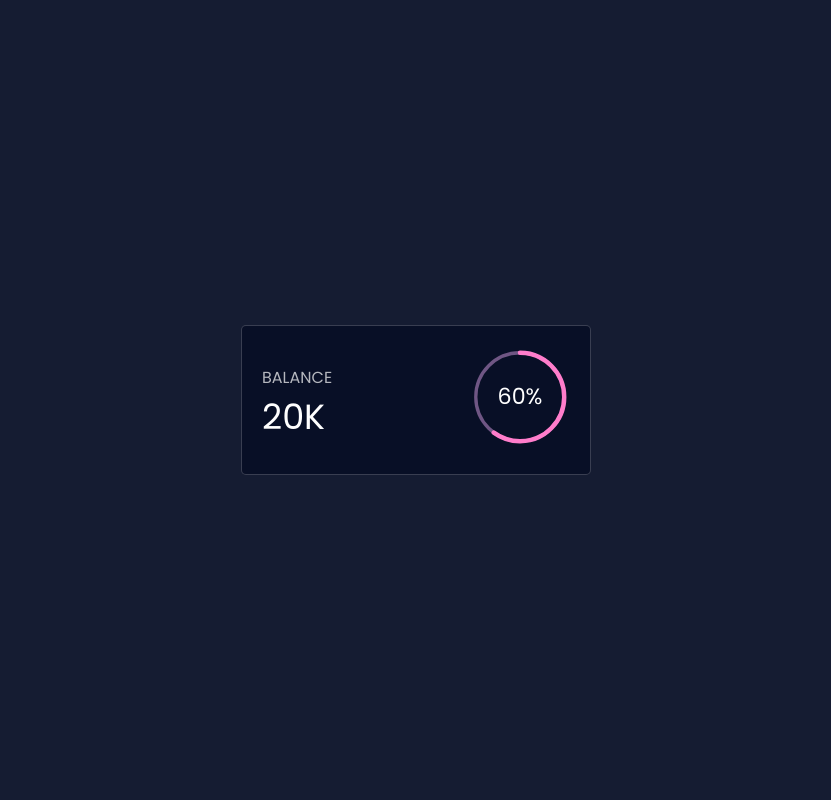
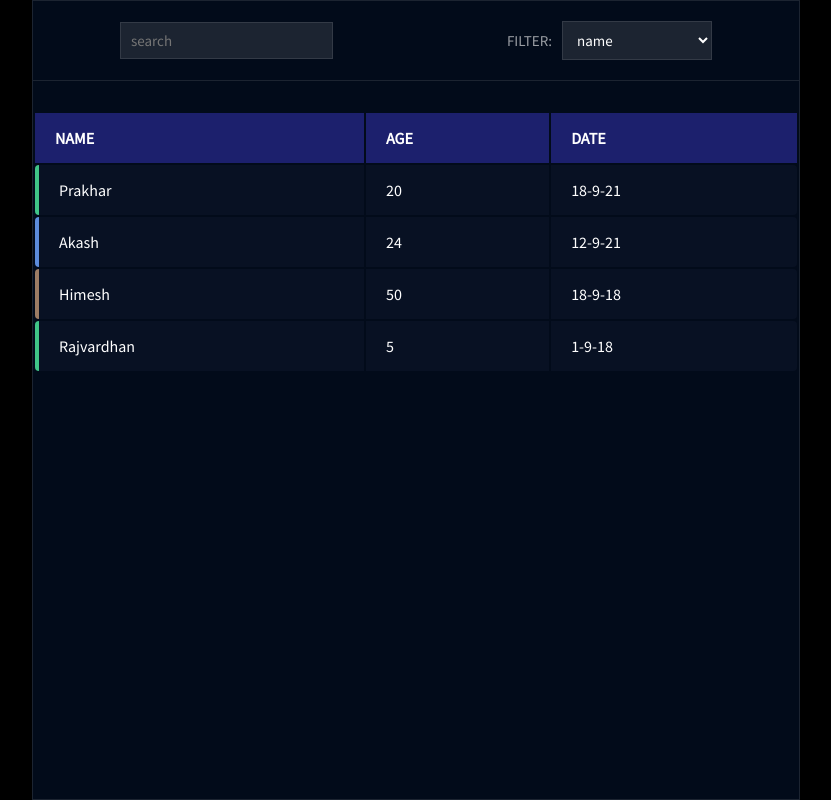
Before and after one commit to prakhar7s/reusable-react-components, a React (Create React App) app: page / in a window 1280 px wide. Shown: the whole page, without its empty margins (224-1055 px from the left). Built offline with nearby package versions, Linux system fonts and the light colour scheme.

Commit message:
New component created which filter and search the table data

```diff
--- a/src/App.js
+++ b/src/App.js
@@ -1,6 +1,7 @@
 import "./App.css";
 // import Card from "./components/other-utilities/card/card";
-import CircularProgressBar from "./components/other-utilities/circular-progress-bar/circular-progress-bar";
+// import CircularProgressBar from "./components/other-utilities/circular-progress-bar/circular-progress-bar";
+import FilterRows from "./components/other-utilities/filter-rows/filter-rows";
 // import RangeSlider from "./components/other-utilities/range-slider/range-slider";
 // import MulSelectDropDown from "./components/other-utilities/mul-select-drop-down/mul-select-drop-down";
 // import WordSearch from "./components/other-utilities/word-search/word-search";
@@ -18,7 +19,8 @@ function App() {
       /> */}
       {/* <RangeSlider /> */}
       {/* <Card /> */}
-      <CircularProgressBar />
+      {/* <CircularProgressBar /> */}
+      <FilterRows />
     </div>
   );
 }
--- /dev/null
+++ b/src/components/other-utilities/filter-rows/filter-rows.css
@@ -0,0 +1,108 @@
+@import url("https://fonts.googleapis.com/css2?family=Source+Sans+Pro:wght@200;400&display=swap");
+
+:root {
+  --border-rad: 4px;
+}
+
+.mainContainer {
+  background: black;
+  height: 100vh;
+  padding: 0 20%;
+  font-family: "Source Sans Pro", sans-serif;
+  color: white;
+}
+
+select,
+input {
+  font-family: "Source Sans Pro", sans-serif;
+}
+
+@media (max-width: 600px) {
+  .mainContainer {
+    padding: 0 20px;
+  }
+}
+
+.filterContainer {
+  background: rgba(27, 107, 255, 0.1);
+  height: 100%;
+  width: 100%;
+  border: 1px solid rgba(255, 255, 255, 0.1);
+}
+
+.searchHeader {
+  height: 80px;
+  display: flex;
+  justify-content: space-around;
+  align-items: center;
+  border-bottom: 1px solid rgba(255, 255, 255, 0.1);
+  margin-bottom: 30px;
+}
+
+.searchHeader input,
+.filter select {
+  outline: none;
+  border: 1px solid rgba(255, 255, 255, 0.1);
+  background: rgba(255, 255, 255, 0.1);
+  padding: 8px 10px;
+  color: white;
+  transition: 0.4s;
+  font-size: 15px;
+}
+
+.searchHeader input:focus,
+.filter select:focus {
+  border: 1px solid rgba(255, 255, 255, 0.2);
+  background: rgba(255, 255, 255, 0.15);
+}
+
+.filter span {
+  font-size: 15px;
+  text-transform: uppercase;
+  opacity: 0.6;
+  margin-right: 10px;
+}
+
+.filter select {
+  width: 150px;
+}
+
+.filter option {
+  background: rgba(0, 0, 0, 0.9);
+}
+
+#itemsTable {
+  width: 100%;
+}
+
+#itemsTable thead {
+  background-color: rgba(55, 55, 192, 0.5);
+}
+
+#itemsTable thead tr th {
+  text-transform: uppercase;
+}
+
+#itemsTable tbody tr {
+  background-color: #1c223b48;
+  transition: 0.4s;
+}
+
+#itemsTable tbody tr:hover {
+  background-color: #1c223be0;
+}
+
+#itemsTable tbody tr td:last-of-type {
+  border-top-right-radius: var(--border-rad);
+  border-bottom-right-radius: var(--border-rad);
+}
+#itemsTable tbody tr td:first-of-type {
+  border-top-left-radius: var(--border-rad);
+  border-bottom-left-radius: var(--border-rad);
+  border-left: var(--border-rad) solid transparent;
+}
+#itemsTable th,
+#itemsTable td {
+  padding: 15px 20px;
+  text-align: left;
+}
--- /dev/null
+++ b/src/components/other-utilities/filter-rows/filter-rows.jsx
@@ -0,0 +1,120 @@
+import { useEffect, useState } from "react";
+import "./filter-rows.css";
+
+const FilterRows = () => {
+  const headersData = ["name", "age", "date"];
+  const rowsData = [
+    {
+      sno: 1,
+      color: "#40c587",
+      data: ["Prakhar", "20", "18-9-21"],
+    },
+    {
+      sno: 2,
+      color: "#5c8cdc",
+      data: ["Akash", "24", "12-9-21"],
+    },
+    {
+      sno: 3,
+      color: "#9c7c64",
+      data: ["Himesh", "50", "18-9-18"],
+    },
+
+    {
+      sno: 4,
+      color: "#40c587",
+      data: ["Rajvardhan", "5", "1-9-18"],
+    },
+  ];
+
+  const [filter, setFilter] = useState(0);
+  const [search, setSearch] = useState("");
+  const [filteredRows, setFilteredRows] = useState([]);
+
+  useEffect(() => {
+    setFilteredRows(rowsData);
+  }, []);
+
+  useEffect(() => {
+    const timer = setTimeout(() => {
+      setFilteredRows(
+        rowsData.filter((row) =>
+          row.data.some((d) => d.toLowerCase().includes(search.toLowerCase()))
+        )
+      );
+    }, 250);
+
+    return () => clearTimeout(timer);
+  }, [search]);
+
+  useEffect(() => {
+    const timer = setTimeout(() => {
+      setFilteredRows(
+        rowsData.sort((a, b) => {
+          if (filter === 0) {
+            return a.data[filter] <= b.data[filter];
+          } else if (filter === 1) {
+            return a.data[filter] - b.data[filter];
+          } else {
+            return a.data[filter] - b.data[filter];
+          }
+        })
+      );
+    }, 250);
+
+    return () => clearTimeout(timer);
+  }, [filter]);
+
+  return (
+    <div className="mainContainer">
+      <div className="filterContainer">
+        <div className="searchHeader">
+          <input
+            type="search"
+            placeholder="search"
+            onChange={(e) => setSearch(e.target.value)}
+          />
+          <div className="filter">
+            <span>Filter:</span>
+            <select onChange={(e) => setFilter(e.target.value)}>
+              {headersData.map((headerName, idx) => (
+                <option value={idx} key={headerName}>
+                  {headerName}
+                </option>
+              ))}
+            </select>
+          </div>
+        </div>
+        <div className="tableContainer">
+          <table id="itemsTable">
+            <thead>
+              <tr>
+                {headersData.map((headerName) => (
+                  <th key={headerName}>{headerName}</th>
+                ))}
+              </tr>
+            </thead>
+            <tbody>
+              {filteredRows.map((row) => (
+                <tr key={row.sno}>
+                  {row.data.map((rowValue) => (
+                    <td
+                      key={rowValue}
+                      style={{
+                        borderLeftColor: row.color,
+                      }}
+                    >
+                      {rowValue}
+                    </td>
+                  ))}
+                </tr>
+              ))}
+            </tbody>
+          </table>
+        </div>
+      </div>
+    </div>
+  );
+};
+
+export default FilterRows;
```
